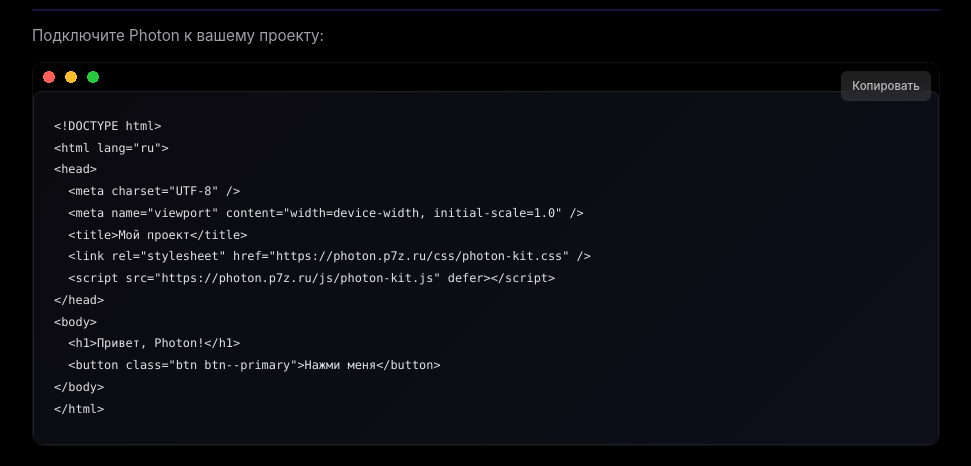
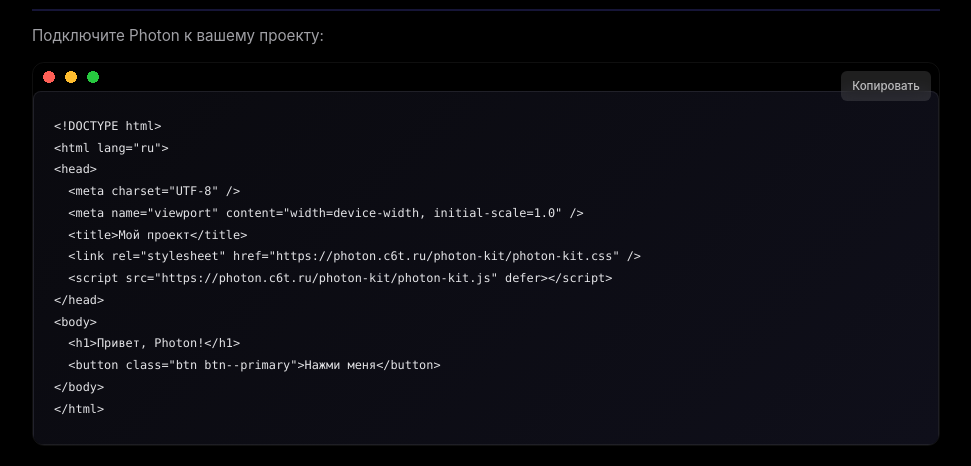
Before and after one commit to alievkirill307-bot/Photon, a website: page docs/index.html in a window 1280 px wide. Shown: the part 1013-1479 px from the top of the page, without its empty margins (284-1255 px from the left). Drawn offline with Linux system fonts and the light colour scheme.

Commit message:
Update index.html

```diff
--- a/docs/index.html
+++ b/docs/index.html
@@ -102,8 +102,8 @@
   &lt;meta charset="UTF-8" /&gt;
   &lt;meta name="viewport" content="width=device-width, initial-scale=1.0" /&gt;
   &lt;title&gt;Мой проект&lt;/title&gt;
-  &lt;link rel="stylesheet" href="https://photon.p7z.ru/css/photon-kit.css" /&gt;
-  &lt;script src="https://photon.p7z.ru/js/photon-kit.js" defer&gt;&lt;/script&gt;
+  &lt;link rel="stylesheet" href="https://photon.c6t.ru/photon-kit/photon-kit.css" /&gt;
+  &lt;script src="https://photon.c6t.ru/photon-kit/photon-kit.js" defer&gt;&lt;/script&gt;
 &lt;/head&gt;
 &lt;body&gt;
   &lt;h1&gt;Привет, Photon!&lt;/h1&gt;
```
